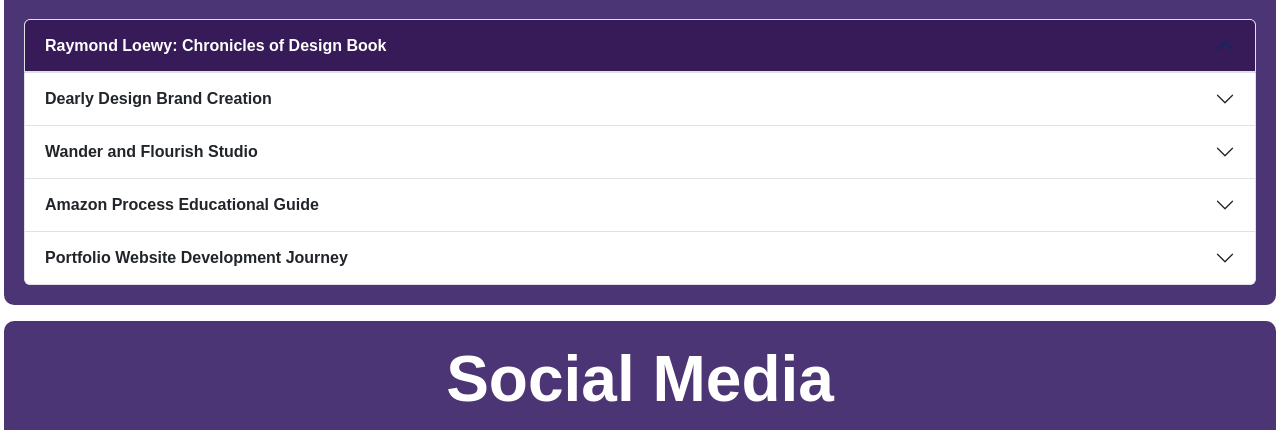
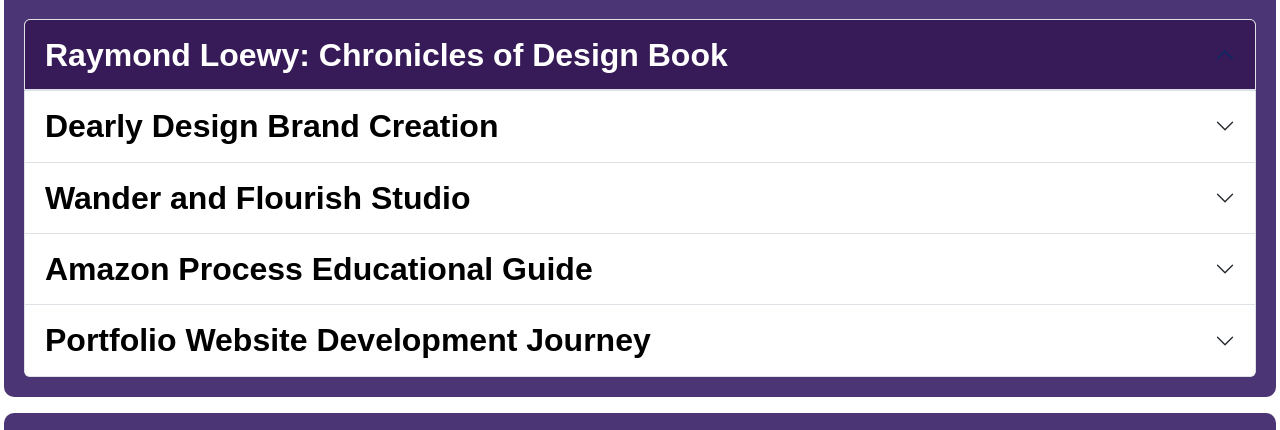
Before and after one commit to MichelleJW13/MJW-Portfolio, a plain HTML site: page Projects/projects.html in a window 1280 px wide. Shown: the part 684-1114 px from the top of the page. Drawn offline with nearby package versions, Linux system fonts and the light colour scheme; a web font is replaced by a local one.

Commit message:
updated Accordian css font size and color

```diff
--- a/Projects/style.css
+++ b/Projects/style.css
@@ -521,12 +521,13 @@
 /* Bootstrap Accordian */
 
 .accordion-item button.accordion-button[aria-expanded="true"] {
-    background-color: #371B58;
-    color: #fff;
+  background-color: #371B58;
+  color: #fff;
 }
 
-.accordion-button {
-    color: #FF0000;
-    font-weight: bold;
-    font-family: "Cantora One", sans-serif;
+.accordion-item button.accordion-button {
+  color: black;
+  font-weight: bold;
+  font-family: "Cantora One", sans-serif;
+font-size: 2rem;
 }
```
